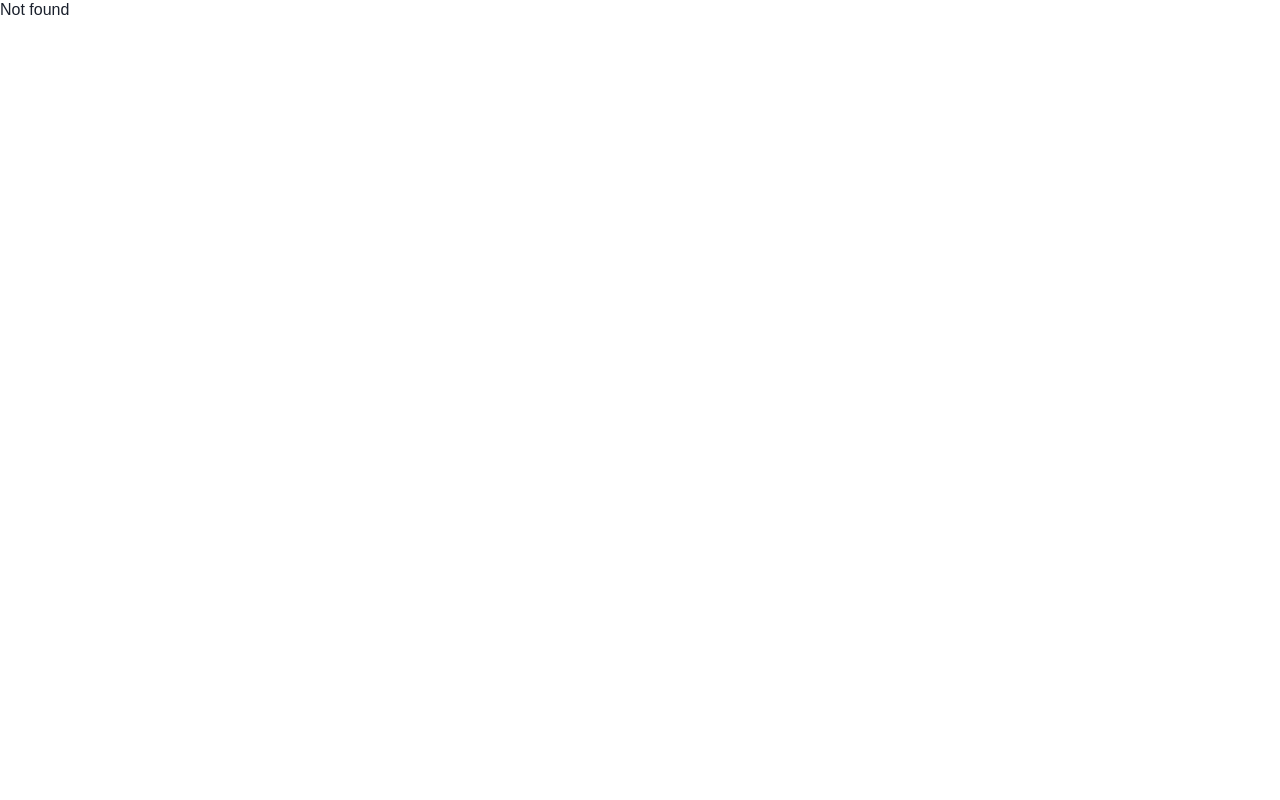
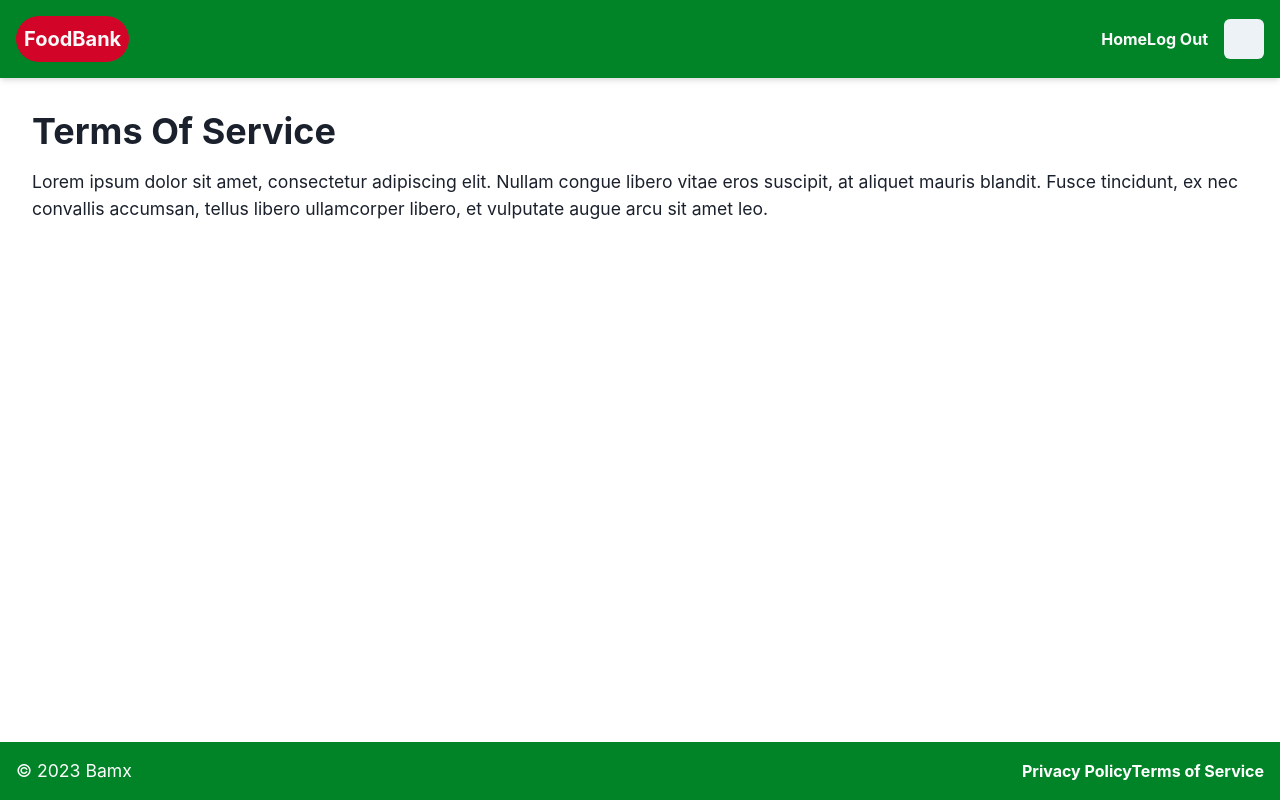
Before and after one commit to jony0418/FoodBank, a React (Create React App) app in the folder foodbank/client/: page /terms in a window 1280 px wide. Before the commit this address had no page. Built offline with nearby package versions, Linux system fonts and the light colour scheme; sample sign-in values are in the browser's storage.

Commit message:
privacy and terms pages

```diff
--- a/foodbank/client/src/App.js
+++ b/foodbank/client/src/App.js
@@ -12,6 +12,8 @@ import Dashboard from "./components/admin/Dashboard";
 import BoM from "./pages/DistributionRequest";
 import AddItem from './pages/additem';
 import ModifyItem from './pages/modifyitem';
+import PrivacyPolicy from './components/admin/PrivacyPolicy';
+import TermsOfService from './components/admin/TermsOfService';
 
 const httpLink = createHttpLink({
   uri: '/graphql',
@@ -47,10 +49,9 @@ function App() {
               <Route path="/productlist" element={<ProductList />} />
               <Route path="/additem" element={<AddItem />} />
               <Route path="/modifyitem" element={<ModifyItem />} />
-              {/* <Route path="/matchup" element={<Matchup />} />
-              <Route path="/matchup/:id" element={<Vote />} /> */}
+              <Route path="/privacy" element={<PrivacyPolicy />}/>
+              <Route path="/terms" element={<TermsOfService />}/>
               <Route path="*" element={<h1>Not found</h1>}></Route>
-              {/* <Route path="/checkout" element={<Checkout />} /> */}
             </Routes>
           </div>
         </Router>
--- a/foodbank/client/src/components/admin/Dashboard.js
+++ b/foodbank/client/src/components/admin/Dashboard.js
@@ -5,7 +5,6 @@ import Sidebar from '../layout/Sidebar';
 import Footer from '../layout/Footer';
 import { useNavigate } from 'react-router-dom';
 import Auth from '../utils/auth';
-import Login from '../auth/Login';
 import { useEffect } from 'react';
 
 function Dashboard() {
--- /dev/null
+++ b/foodbank/client/src/components/admin/PrivacyPolicy.js
@@ -0,0 +1,38 @@
+import React, { useEffect } from "react";
+import { Box, Heading, Text, Flex } from '@chakra-ui/react';
+import Header from "../layout/Header";
+import Footer from "../layout/Footer";
+import { useNavigate } from "react-router-dom";
+import Auth from '../utils/auth';
+
+function PrivacyPolicy() {
+    const navigate = useNavigate();
+
+    useEffect(() => {
+        // Only navigate if the user is not logged in
+        if (!Auth.loggedIn()) {
+            navigate('/');
+        }
+    }, []);
+
+    return (
+        <Flex direction='column' minHeight='100vh'>
+            <Header />
+
+            <Flex as="main" flex="1" p={4}>
+                <Box p={4}>
+                    <Heading as="h1" mb={4}>Privacy Policy</Heading>
+                    <Text>
+                        Lorem ipsum dolor sit amet, consectetur adipiscing elit.
+                        Nullam congue libero vitae eros suscipit, at aliquet mauris blandit.
+                        Fusce tincidunt, ex nec convallis accumsan, tellus libero ullamcorper libero,
+                        et vulputate augue arcu sit amet leo.
+                    </Text>
+                </Box>
+            </Flex>
+            <Footer />
+        </Flex>
+    );
+}
+
+export default PrivacyPolicy;
--- /dev/null
+++ b/foodbank/client/src/components/admin/TermsOfService.js
@@ -0,0 +1,38 @@
+import React, { useEffect } from "react";
+import { Box, Heading, Text, Flex } from '@chakra-ui/react';
+import Header from "../layout/Header";
+import Footer from "../layout/Footer";
+import { useNavigate } from "react-router-dom";
+import Auth from '../utils/auth';
+
+function PrivacyPolicy() {
+    const navigate = useNavigate();
+
+    useEffect(() => {
+        // Only navigate if the user is not logged in
+        if (!Auth.loggedIn()) {
+            navigate('/');
+        }
+    }, []);
+
+    return (
+        <Flex direction='column' minHeight='100vh'>
+            <Header />
+
+            <Flex as="main" flex="1" p={4}>
+                <Box p={4}>
+                    <Heading as="h1" mb={4}>Terms Of Service</Heading>
+                    <Text>
+                        Lorem ipsum dolor sit amet, consectetur adipiscing elit.
+                        Nullam congue libero vitae eros suscipit, at aliquet mauris blandit.
+                        Fusce tincidunt, ex nec convallis accumsan, tellus libero ullamcorper libero,
+                        et vulputate augue arcu sit amet leo.
+                    </Text>
+                </Box>
+            </Flex>
+            <Footer />
+        </Flex>
+    );
+}
+
+export default PrivacyPolicy;
--- a/foodbank/client/src/components/layout/Footer.js
+++ b/foodbank/client/src/components/layout/Footer.js
@@ -1,5 +1,6 @@
 import React from 'react';
-import { Box, Flex, Text, Link, Spacer, useColorModeValue } from '@chakra-ui/react';
+import { Box, Flex, Text, Spacer, useColorModeValue } from '@chakra-ui/react';
+import { Link, Link as ReactRouterLink } from 'react-router-dom';
 
 function Footer() {
     const bg = useColorModeValue("primary", "gray.800");
@@ -22,8 +23,8 @@ function Footer() {
             <Spacer />
 
             <Box>
-                <Link href="#" mx={2}>Privacy Policy</Link>
-                <Link href="#" mx={2}>Terms of Service</Link>
+                <ReactRouterLink to="/privacy" mx={2}>Privacy Policy</ReactRouterLink>
+                <ReactRouterLink to="/terms" mx={2}>Terms of Service</ReactRouterLink>
             </Box>
         </Flex>
     );
--- a/foodbank/client/src/components/layout/Header.js
+++ b/foodbank/client/src/components/layout/Header.js
@@ -1,6 +1,6 @@
 import React from 'react';
-import { Box, Flex, Link, Spacer, Text, useColorMode, IconButton } from '@chakra-ui/react';
-import { useNavigate } from 'react-router-dom';
+import { Box, Flex, Spacer, Text, useColorMode, IconButton } from '@chakra-ui/react';
+import { useNavigate, Link as ReactRouterLink } from 'react-router-dom';
 import Auth from '../utils/auth';
 
 
@@ -13,18 +13,26 @@ function Header() {
         navigate('/');
     }
 
+    const linkStyles = {
+        textDecoration: 'none',
+        _hover: {
+            textDecoration: 'none',
+        },
+    };
 
     return (
         <Flex as="header" bg="primary" color="white" p={4} align="center" boxShadow="md">
-            <Box borderRadius="full" bg="secondary" p={2}>
-                <Text fontSize="xl" fontWeight="bold">FoodBank</Text>
-            </Box>
+            <ReactRouterLink to="/dashboard" style={linkStyles}>
+                <Box borderRadius="full" bg="secondary" p={2}>
+                    <Text fontSize="xl" fontWeight="bold">FoodBank</Text>
+                </Box>
+            </ReactRouterLink>
             <Spacer />
             <Box>
-                <Link mx={2} href="/" color="quaternary">Home</Link>
+                <ReactRouterLink mx={2} to="/" color="quaternary">Home</ReactRouterLink>
                 {/* ... other navigation links */}
                 {Auth.loggedIn() && (
-                    <Link mx={2} onClick={handleLogout} color="quaternary">Log Out</Link>
+                    <ReactRouterLink mx={2} onClick={handleLogout} color="quaternary">Log Out</ReactRouterLink>
                 )}
             </Box>
             <IconButton
```
